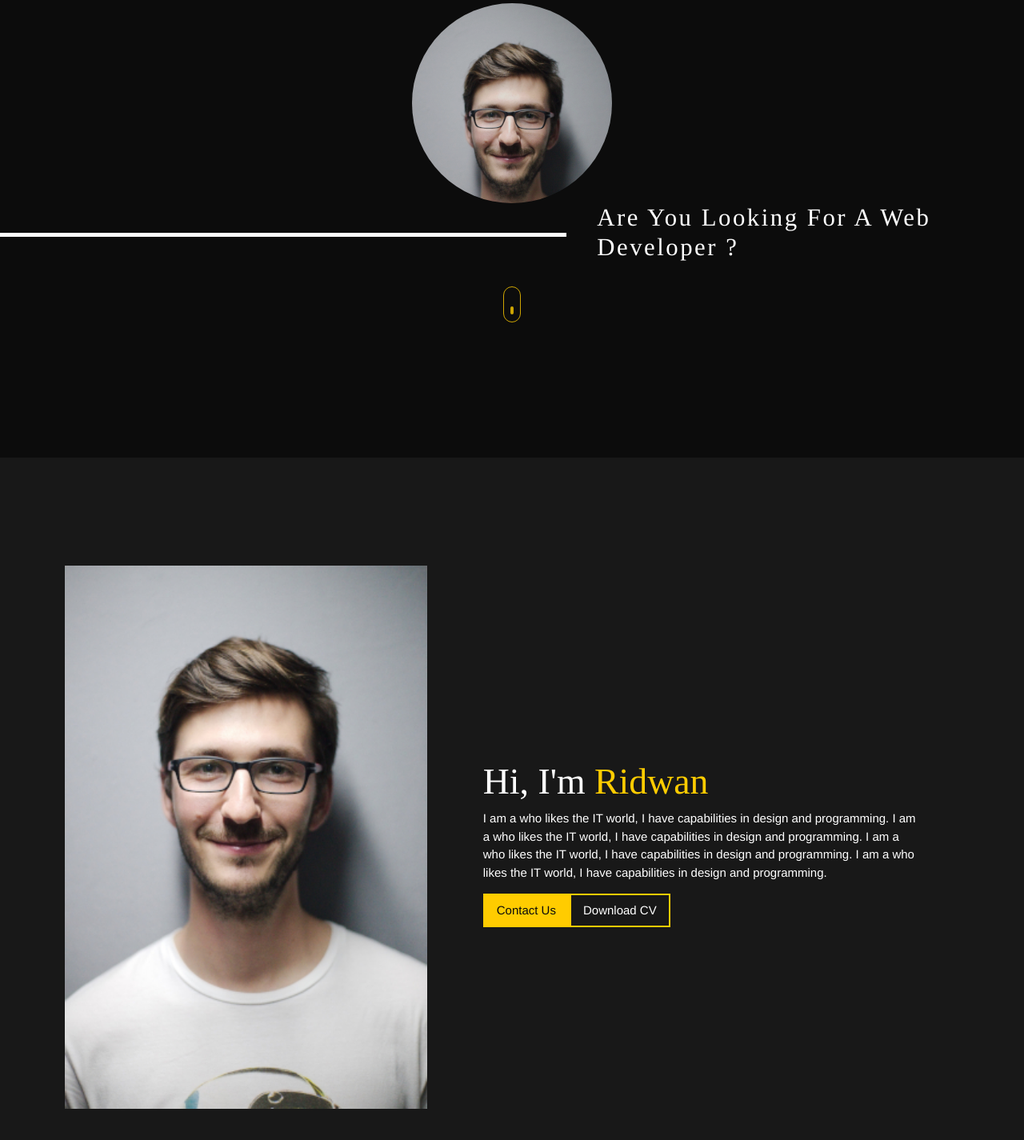
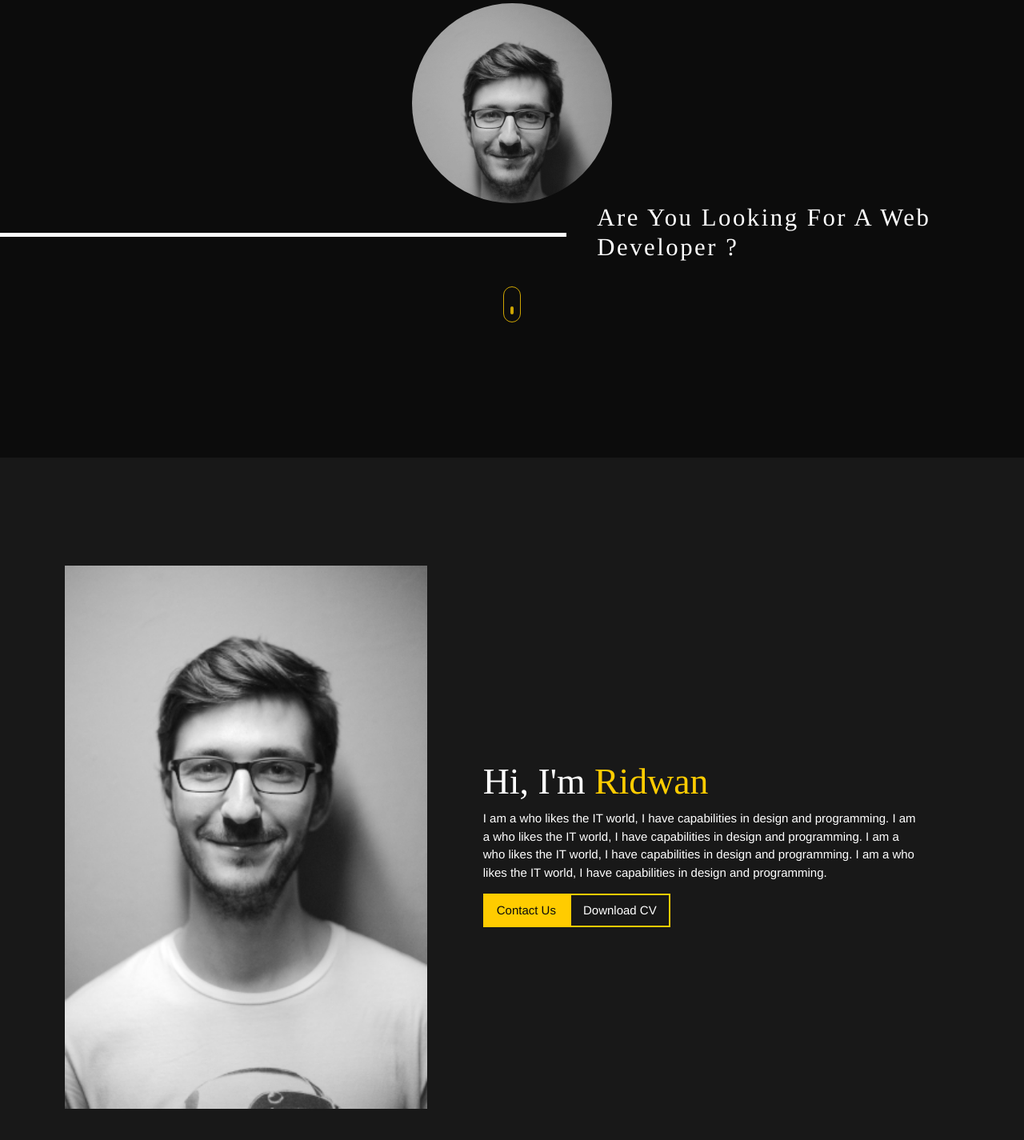
Before and after one commit to akangkancil/TtEeMmPpLlAaTtEeHhTtMmLl, a plain HTML site: page HTML/index.html in a window 1280 px wide. Shown: the part 299-1724 px from the top of the page at 80% size. Drawn offline with Linux system fonts and the light colour scheme.

Commit message:
Update style.css

```diff
--- a/HTML/css/style.css
+++ b/HTML/css/style.css
@@ -414,6 +414,8 @@ h1 span, h3 span{
     opacity: 0;
 }
 .home .pict-home img{
+    filter: grayscale(100%);
+    -webkit-filter: grayscale(100%);
     width: 250px;
     height: 250px;
     object-fit: cover;
@@ -555,6 +557,15 @@ h1 span, h3 span{
 /* 4. start about this */
 .about{
     background-color: var(--clr-secondary);
+}
+.pict-about img{
+    filter: grayscale(100%);
+    -webkit-filter: grayscale(100%);
+}
+.pict-about img:hover{
+    transition: all .5s;
+    filter: grayscale(0);
+    -webkit-filter: grayscale(0);
 }
 .about h1 span{
     color: var(--clr-primary);
@@ -816,25 +827,16 @@ h1 span, h3 span{
 .content .line-2 h3{
     opacity: 0;
 }
-/* .content .line-1 h1,
-.content .line-1 h3{
-    animation: y 1s ease-in-out;
+.pict-about img{
+    filter: grayscale(100%);
+    -webkit-filter: grayscale(100%);
 }
-.content .line-2 h3,
-.content .line-2 h1{
-    animation: y 4s ease-in-out;
-} */
+.pict-about img:hover{
+    transition: all .5s;
+    filter: grayscale(0);
+    -webkit-filter: grayscale(0);
+}
 .content .line-1 .line,
 .content .line-2 .line{
     opacity: 0;
 }
-/* .content .line-1 .line{
-    animation: r 2.5s ease-in-out;
-}
-.content .line-2 .line{
-    animation: l 3s ease-in-out;
-}
-.content .pict-page-project{
-    animation: y 8.5s ease-in-out;
-} */
-/* end page project this */
```
